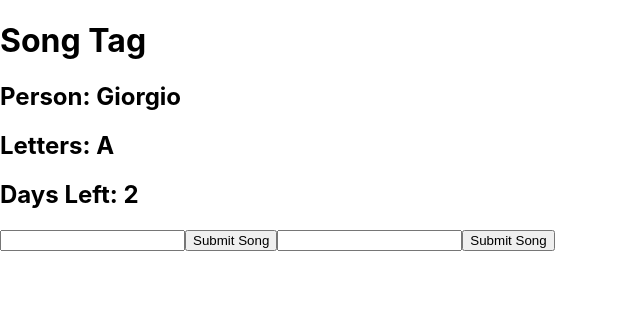
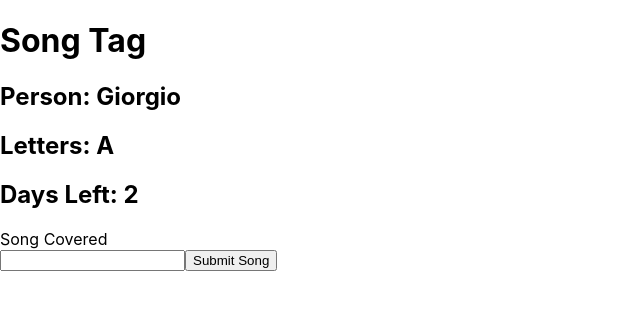
Before and after one commit to giorgiovh/song-tag, a React (Create React App) app: page / in a window 1280 px wide. Shown: the top 310 px of the page, without its empty margins (0-640 px from the left). Built offline with nearby package versions, Linux system fonts and the light colour scheme; the HTML template or start-up script is replaced by a standard one.

Commit message:
creates Form component

```diff
--- a/src/App.js
+++ b/src/App.js
@@ -47,9 +47,8 @@ class App extends Component {
         <Person person={persons[this.state.personIdx % persons.length]} />
         <Letters letter={alphabet[this.state.alphLetterIdx % alphabet.length]} />
         <DaysLeft daysLeft={this.state.daysLeft} />
-        <Input />
-        <Button moveTurn={this.moveTurn} />
-        <Form />
+        {/* <Button moveTurn={this.moveTurn} /> */}
+        <Form moveTurn={this.moveTurn}/>
       </>
     )
   }
--- a/src/components/Form.js
+++ b/src/components/Form.js
@@ -1,11 +1,13 @@
 import Input from "./Input";
 import Button from "./Button";
 
-const Form = () => {
+const Form = (props) => {
     return (
         <>
+            <label htmlFor="">Song Covered</label>
+            <br />
             <Input />
-            <Button />
+            <Button moveTurn={props.moveTurn}/>
         </>
     )
 }
```
